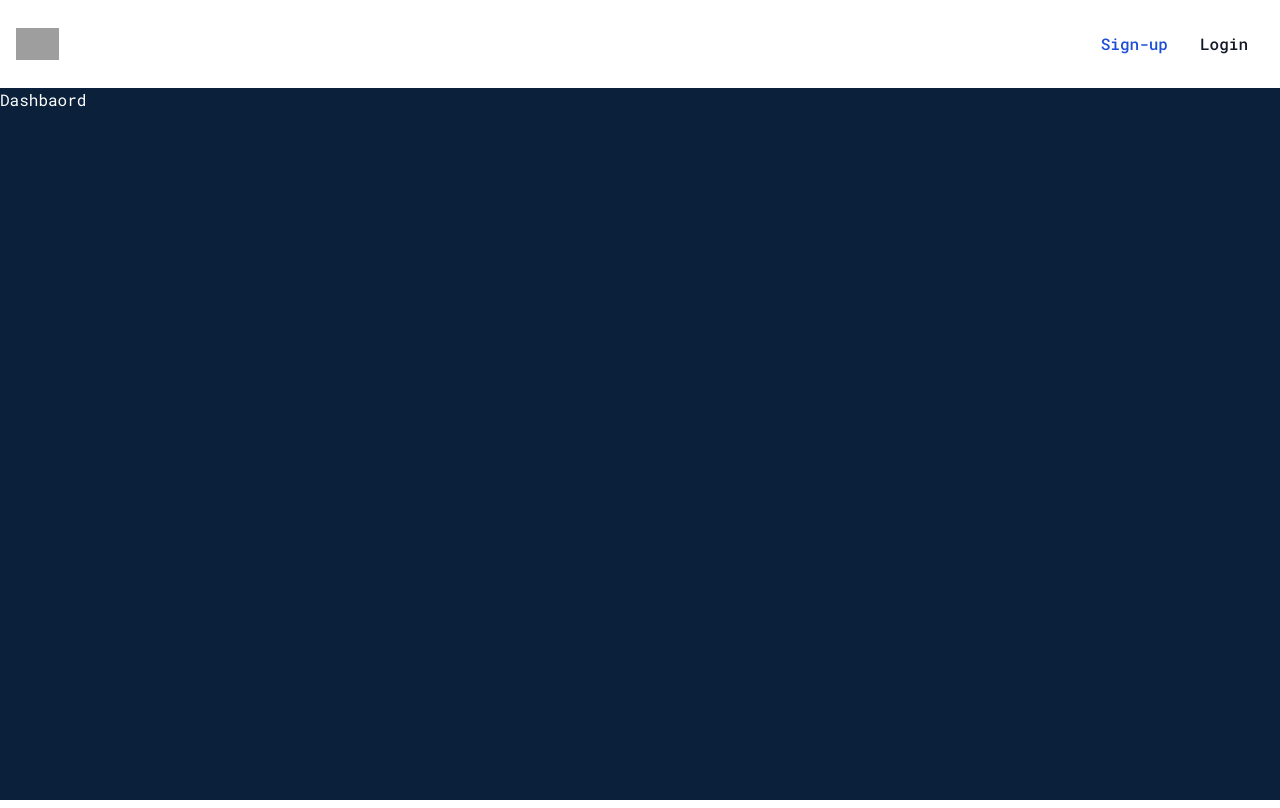
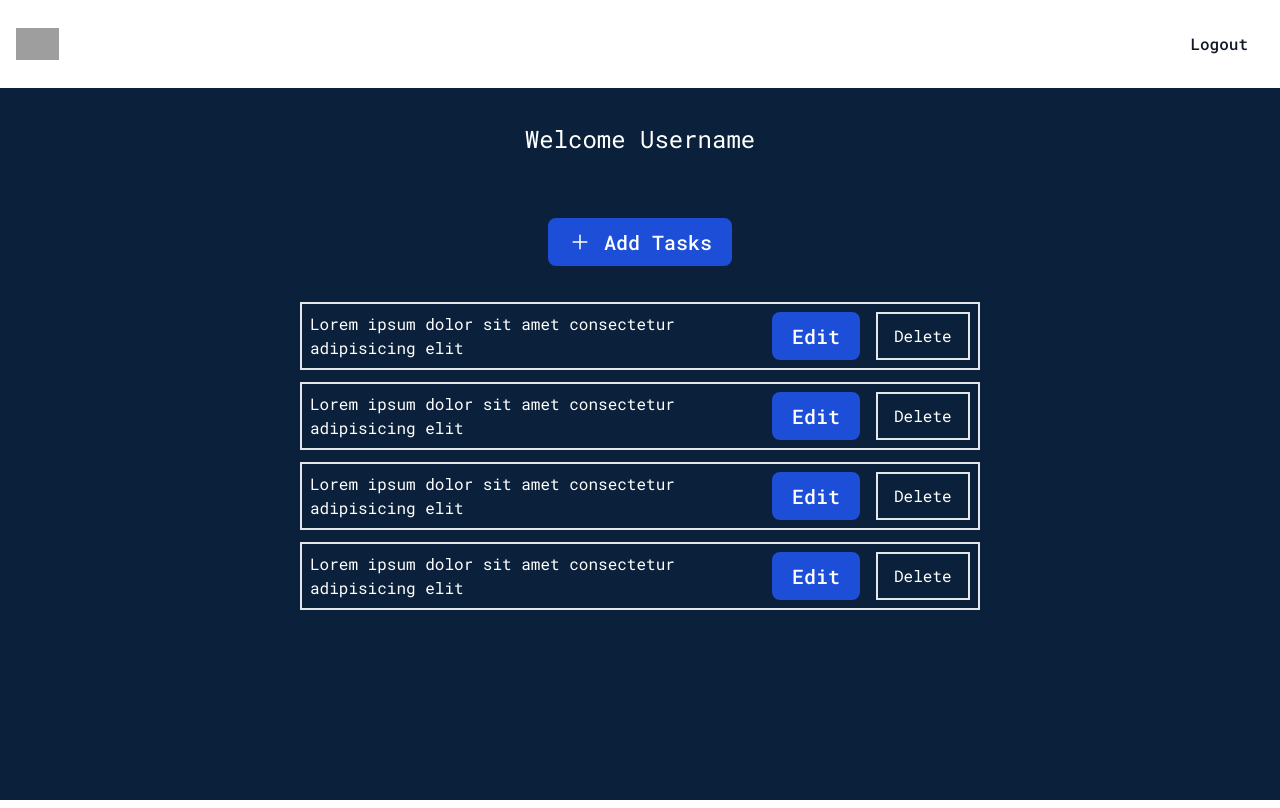
Before and after one commit to ThembaMtshelwane/client, a React (Vite) app: page /dashboard in a window 1280 px wide. Built offline with nearby package versions, Linux system fonts and the light colour scheme; grey boxes are pictures that could not be loaded.

Commit message:
Add and Edit modals added

```diff
--- a/package.json
+++ b/package.json
@@ -13,6 +13,7 @@
     "axios": "^1.7.7",
     "react": "^18.3.1",
     "react-dom": "^18.3.1",
+    "react-icons": "^5.3.0",
     "react-router-dom": "^6.26.2"
   },
   "devDependencies": {
--- /dev/null
+++ b/src/components/Modals/AddModal.tsx
@@ -0,0 +1,100 @@
+import React, { useState } from "react";
+import { IoAdd } from "react-icons/io5";
+
+const AddModal: React.FC = () => {
+  const [isOpen, setIsOpen] = useState(false);
+
+  const toggleModal = () => {
+    setIsOpen((prevState) => !prevState);
+  };
+
+  const handleSubmit = (e: React.FormEvent<HTMLFormElement>) => {
+    e.preventDefault();
+    // Handle form submission logic here
+  };
+
+  return (
+    <>
+      {/* Modal toggle */}
+      <button
+        onClick={toggleModal}
+        className="flex gap-3 items-center text-white bg-blue-700 hover:bg-blue-800 focus:ring-4 focus:outline-none focus:ring-blue-300 font-medium rounded-lg text-sm px-5 py-2.5 text-center dark:bg-blue-600 dark:hover:bg-blue-700 dark:focus:ring-blue-800"
+        type="button"
+      >
+        <IoAdd className="text-2xl" />
+        <p className="text-xl">Add Tasks</p>
+      </button>
+
+      {/* Main modal */}
+      {isOpen && (
+        <div
+          id="authentication-modal"
+          aria-hidden="true"
+          className="fixed inset-0 z-50 flex justify-center items-center w-full h-full bg-black bg-opacity-50"
+        >
+          <div className="relative p-4 w-full max-w-md max-h-full">
+            {/* Modal content */}
+            <div className="relative bg-white rounded-lg shadow dark:bg-gray-700">
+              {/* Modal header */}
+              <div className="flex items-center justify-between p-4 md:p-5 border-b rounded-t dark:border-gray-600">
+                <h3 className="text-xl font-semibold text-gray-900 dark:text-white">
+                  Add Task
+                </h3>
+                <button
+                  type="button"
+                  className="text-gray-400 bg-transparent hover:bg-gray-200 hover:text-gray-900 rounded-lg text-sm w-8 h-8 ms-auto inline-flex justify-center items-center dark:hover:bg-gray-600 dark:hover:text-white"
+                  onClick={toggleModal}
+                >
+                  <svg
+                    className="w-3 h-3"
+                    aria-hidden="true"
+                    xmlns="http://www.w3.org/2000/svg"
+                    fill="none"
+                    viewBox="0 0 14 14"
+                  >
+                    <path
+                      stroke="currentColor"
+                      strokeLinecap="round"
+                      strokeLinejoin="round"
+                      strokeWidth="2"
+                      d="m1 1 6 6m0 0 6 6M7 7l6-6M7 7l-6 6"
+                    />
+                  </svg>
+                  <span className="sr-only">Close modal</span>
+                </button>
+              </div>
+
+              {/* Modal body */}
+              <div className="p-4 md:p-5">
+                <form className="space-y-4" onSubmit={handleSubmit}>
+                  <div>
+                    <label
+                      htmlFor="description"
+                      className="block mb-2 text-sm font-medium text-gray-900 dark:text-white"
+                    >
+                      Task Description
+                    </label>
+                    <textarea
+                      required
+                      name="description"
+                      placeholder="Lorem ipsum dolor sit amet consectetur adipisicing elit. Asperiores, eum tempora itaque voluptates corrupti aut?"
+                      className="h-[120px] bg-gray-50 border border-gray-300 text-gray-900 text-sm rounded-lg focus:ring-blue-500 focus:border-blue-500 block w-full p-2.5 dark:bg-gray-600 dark:border-gray-500 dark:placeholder-gray-400 dark:text-white"
+                    ></textarea>
+                  </div>
+                  <button
+                    type="submit"
+                    className="w-full text-white bg-blue-700 hover:bg-blue-800 focus:ring-4 focus:outline-none focus:ring-blue-300 font-medium rounded-lg text-sm px-5 py-2.5 text-center dark:bg-blue-600 dark:hover:bg-blue-700 dark:focus:ring-blue-800"
+                  >
+                    Submit
+                  </button>
+                </form>
+              </div>
+            </div>
+          </div>
+        </div>
+      )}
+    </>
+  );
+};
+
+export default AddModal;
--- /dev/null
+++ b/src/components/Modals/EditModal.tsx
@@ -0,0 +1,98 @@
+import React, { useState } from "react";
+
+const EditModal: React.FC = () => {
+  const [isOpen, setIsOpen] = useState(false);
+
+  const toggleModal = () => {
+    setIsOpen((prevState) => !prevState);
+  };
+
+  const handleSubmit = (e: React.FormEvent<HTMLFormElement>) => {
+    e.preventDefault();
+    // Handle form submission logic here
+  };
+
+  return (
+    <>
+      {/* Modal toggle */}
+      <button
+        onClick={toggleModal}
+        className="flex gap-3 items-center text-white bg-blue-700 hover:bg-blue-800 focus:ring-4 focus:outline-none focus:ring-blue-300 font-medium rounded-lg text-sm px-5 py-2.5 text-center dark:bg-blue-600 dark:hover:bg-blue-700 dark:focus:ring-blue-800"
+        type="button"
+      >
+        <p className="text-xl">Edit</p>
+      </button>
+
+      {/* Main modal */}
+      {isOpen && (
+        <div
+          id="authentication-modal"
+          aria-hidden="true"
+          className="fixed inset-0 z-50 flex justify-center items-center w-full h-full bg-black bg-opacity-50"
+        >
+          <div className="relative p-4 w-full max-w-md max-h-full">
+            {/* Modal content */}
+            <div className="relative bg-white rounded-lg shadow dark:bg-gray-700">
+              {/* Modal header */}
+              <div className="flex items-center justify-between p-4 md:p-5 border-b rounded-t dark:border-gray-600">
+                <h3 className="text-xl font-semibold text-gray-900 dark:text-white">
+                  Edit Task
+                </h3>
+                <button
+                  type="button"
+                  className="text-gray-400 bg-transparent hover:bg-gray-200 hover:text-gray-900 rounded-lg text-sm w-8 h-8 ms-auto inline-flex justify-center items-center dark:hover:bg-gray-600 dark:hover:text-white"
+                  onClick={toggleModal}
+                >
+                  <svg
+                    className="w-3 h-3"
+                    aria-hidden="true"
+                    xmlns="http://www.w3.org/2000/svg"
+                    fill="none"
+                    viewBox="0 0 14 14"
+                  >
+                    <path
+                      stroke="currentColor"
+                      strokeLinecap="round"
+                      strokeLinejoin="round"
+                      strokeWidth="2"
+                      d="m1 1 6 6m0 0 6 6M7 7l6-6M7 7l-6 6"
+                    />
+                  </svg>
+                  <span className="sr-only">Close modal</span>
+                </button>
+              </div>
+
+              {/* Modal body */}
+              <div className="p-4 md:p-5">
+                <form className="space-y-4" onSubmit={handleSubmit}>
+                  <div>
+                    <label
+                      htmlFor="description"
+                      className="block mb-2 text-sm font-medium text-gray-900 dark:text-white"
+                    >
+                      Task Description
+                    </label>
+                    <textarea
+                      required
+                      name="description"
+                      placeholder="Lorem ipsum dolor sit amet consectetur adipisicing elit. Asperiores, eum tempora itaque voluptates corrupti aut?"
+                      className="h-[120px] bg-gray-50 border border-gray-300 text-gray-900 text-sm rounded-lg focus:ring-blue-500 focus:border-blue-500 block w-full p-2.5 dark:bg-gray-600 dark:border-gray-500 dark:placeholder-gray-400 dark:text-white"
+                    ></textarea>
+                  </div>
+                  <button
+                    type="submit"
+                    className="w-full text-white bg-blue-700 hover:bg-blue-800 focus:ring-4 focus:outline-none focus:ring-blue-300 font-medium rounded-lg text-sm px-5 py-2.5 text-center dark:bg-blue-600 dark:hover:bg-blue-700 dark:focus:ring-blue-800"
+                  >
+                    Submit
+                  </button>
+                </form>
+              </div>
+            </div>
+          </div>
+        </div>
+      )}
+    </>
+  );
+};
+
+export default EditModal;
--- a/src/components/Navbar.tsx
+++ b/src/components/Navbar.tsx
@@ -4,7 +4,7 @@ type Props = {};
 
 const Navbar = (props: Props) => {
   const [isMenuOpen, setIsMenuOpen] = useState(false);
-  const user = false;
+  const user = true;
 
   const toggleMenu = () => {
     setIsMenuOpen((prevState) => !prevState);
--- /dev/null
+++ b/src/components/TaskItem.tsx
@@ -0,0 +1,20 @@
+import React from "react";
+import EditModal from "./Modals/EditModal";
+
+type Props = {};
+
+const TaskItem = (props: Props) => {
+  return (
+    <div className="border-2 p-2 sm:flex max-w-[680px]">
+      <section className="sm:w-[70%]">
+        Lorem ipsum dolor sit amet consectetur adipisicing elit
+      </section>
+      <section className=" w-fit space-x-4 mt-3 sm:mt-0 flex">
+        <EditModal />
+        <button className="p-2  border-2 px-4">Delete</button>
+      </section>
+    </div>
+  );
+};
+
+export default TaskItem;
--- a/src/pages/Dashbaord.tsx
+++ b/src/pages/Dashbaord.tsx
@@ -1,9 +1,33 @@
 import React from "react";
+import TaskItem from "../components/TaskItem";
+import AddModal from "../components/Modals/AddModal";
 
 type Props = {};
 
 const Dashbaord = (props: Props) => {
-  return <div>Dashbaord</div>;
+  return (
+    <section className="grid grid-rows-[1fr_1fr_5fr] h-[90vh]">
+      <h1 className="text-2xl place-self-center">Welcome Username</h1>
+      <button className="place-self-center flex items-center p-2 gap-3">
+        <AddModal />
+      </button>
+
+      <ul className="p-2 space-y-3 mx-auto">
+        <li>
+          <TaskItem />
+        </li>
+        <li>
+          <TaskItem />
+        </li>
+        <li>
+          <TaskItem />
+        </li>
+        <li>
+          <TaskItem />
+        </li>
+      </ul>
+    </section>
+  );
 };
 
 export default Dashbaord;
```
Also changed, not shown: 1 other file (tests, documents, lock files or other folders).
